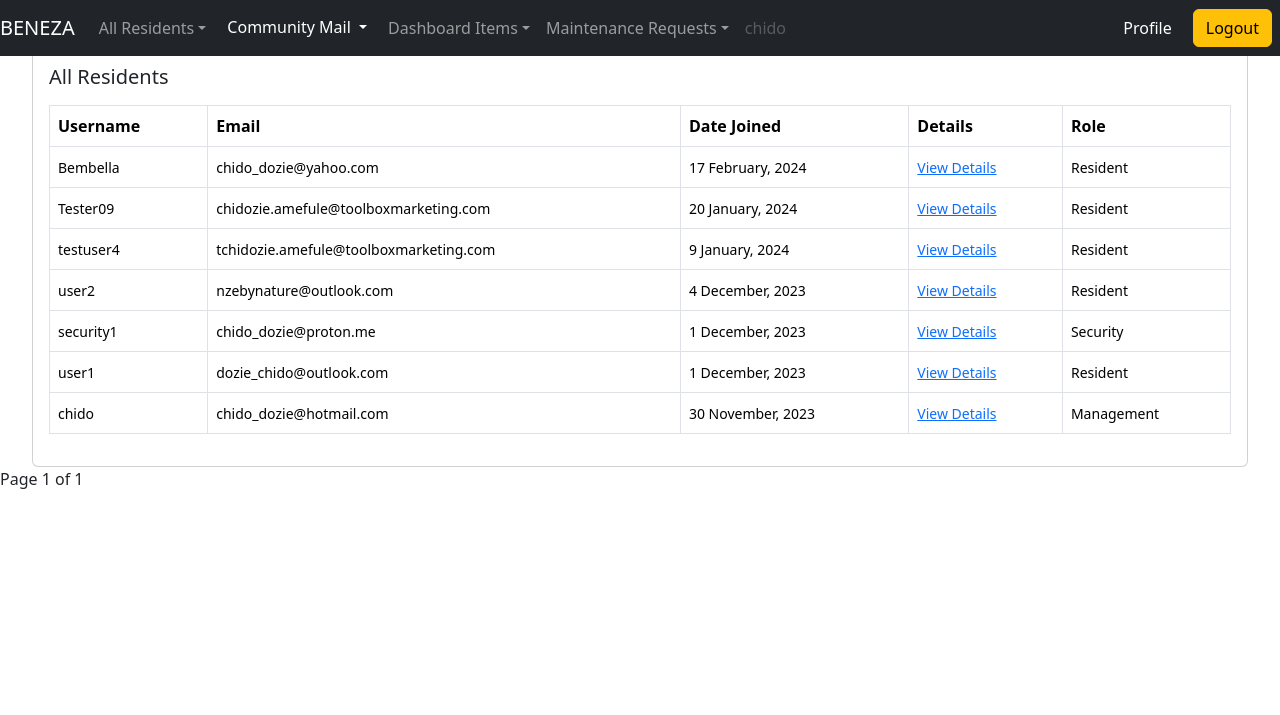
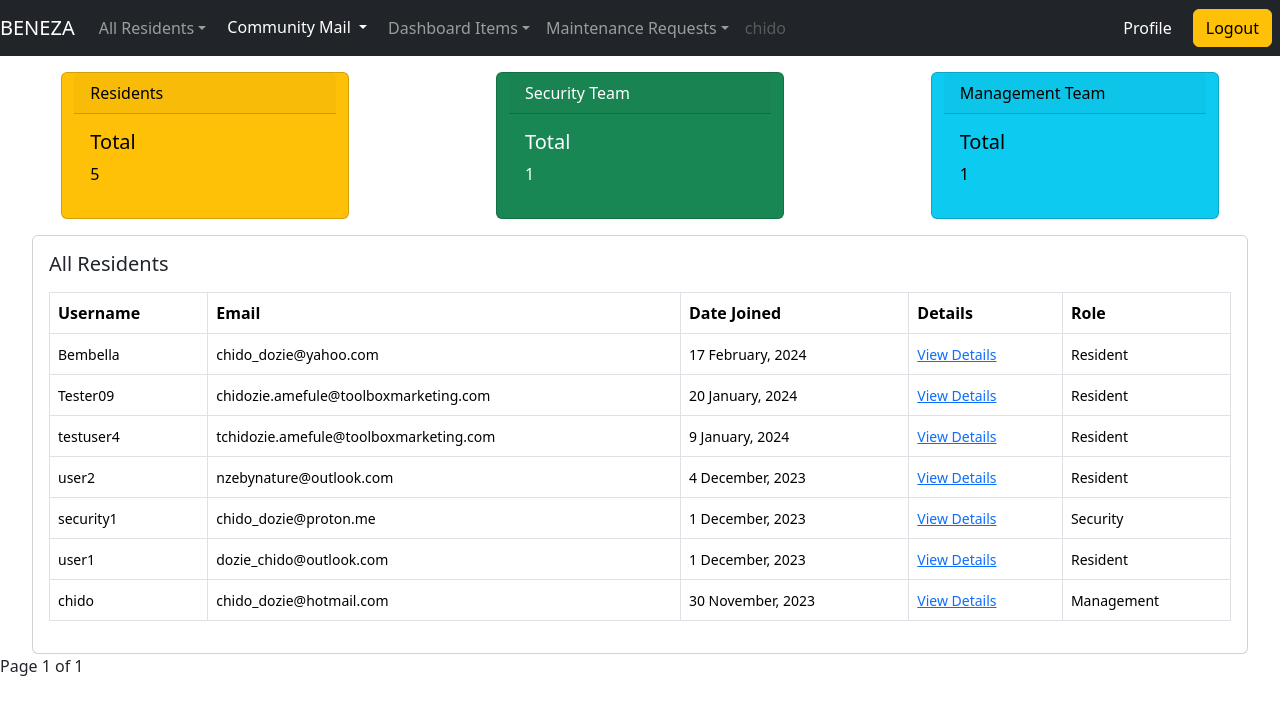
Before and after one commit to Chido100/estate_management_system, a Django app: page /accounts/all_residents/ in a window 1280 px wide. Shown: the top 715 px of the page. Run offline with Django 4.2, Linux system fonts and the light colour scheme; a user stored in the database is signed in; data comes from the database, SQL or seed files in the repository.

Commit message:
Updated users views to include user count and also updated dashboard template

```diff
--- a/ems/templates/users/all_residents.html
+++ b/ems/templates/users/all_residents.html
@@ -2,8 +2,34 @@
 
 {% block content %}
 
+<div class="row row-cols-1 row-cols-md-2 g-4 mt-2">
+    <div class="card text-bg-warning mb-3 mx-auto" style="max-width: 18rem;">
+        <div class="card-header">Residents</div>
+        <div class="card-body">
+        <h5 class="card-title">Total</h5>
+        <p>{{ total_resident_users }}</p>
+        </div>
+    </div>
+
+    <div class="card text-bg-success mb-3 mx-auto" style="max-width: 18rem;">
+        <div class="card-header">Security Team</div>
+        <div class="card-body">
+        <h5 class="card-title">Total</h5>
+        <p>{{ total_security_users }}</p>
+        </div>
+    </div>
+
+    <div class="card text-bg-info mb-3 mx-auto" style="max-width: 18rem;">
+        <div class="card-header">Management Team</div>
+        <div class="card-body">
+        <h5 class="card-title">Total</h5>
+        <p>{{ total_management_users }}</p>
+        </div>
+    </div>
+</div>
+
+
 <div class="card mx-auto" style="width: 76rem;">
-    <!-- <img src="..." class="card-img-top" alt="..."> -->
     <div class="card-body">
         <h5 class="card-title mb-3">All Residents</h5>
 
@@ -39,4 +65,5 @@
     </div>
 </div>
 {% include "pagination.html" with page=residents %}
+
 {% endblock content %}
--- a/ems/templates/users/login.html
+++ b/ems/templates/users/login.html
@@ -6,6 +6,7 @@
 
 <div class="d-flex align-items-center justify-content-center" style="min-height: 100vh;">
 <div class="card mx-auto" style="width: 40rem;">
+<section class="p-5">
     <img src="" class="card-img-top" alt class="background">
 
     <div class="card-body p-3 mb-2 bg-secondary-subtle text-dark">
--- a/ems/users/views.py
+++ b/ems/users/views.py
@@ -83,7 +83,28 @@ def all_residents(request):
     except EmptyPage:
         users = paginator.page(paginator.num_pages)
 
-    return render(request, "users/all_residents.html", {"residents": residents, 'users': users})
+
+    # Filter residents
+    all_residents = User.objects.filter(is_resident=True)
+    total_resident_users = all_residents.count()
+
+    # Filter security team
+    all_security = User.objects.filter(is_security=True)
+    total_security_users = all_security.count()
+
+    # Filter management team
+    all_management = User.objects.filter(is_management=True)
+    total_management_users = all_management.count()
+
+    return render(request, 'users/all_residents.html', {
+        'residents': residents,
+        'users': users,
+        'total_resident_users': total_resident_users,
+        'total_security_users': total_security_users,
+        'total_management_users': total_management_users
+    })
+
+
 
 
 
```
Also changed, not shown: ems/templates/dashboard/dashboard.html (+16 -16 lines), ems/templates/dashboard/delete_item.html (+17 -1 lines), ems/templates/visitor_access/access_request_details.html (+3 -4 lines), ems/templates/community_mail/index.html (added).
